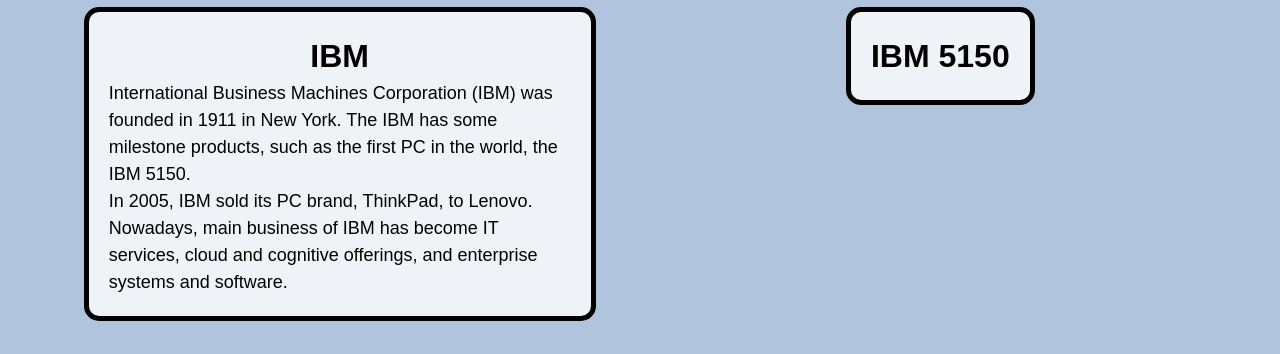
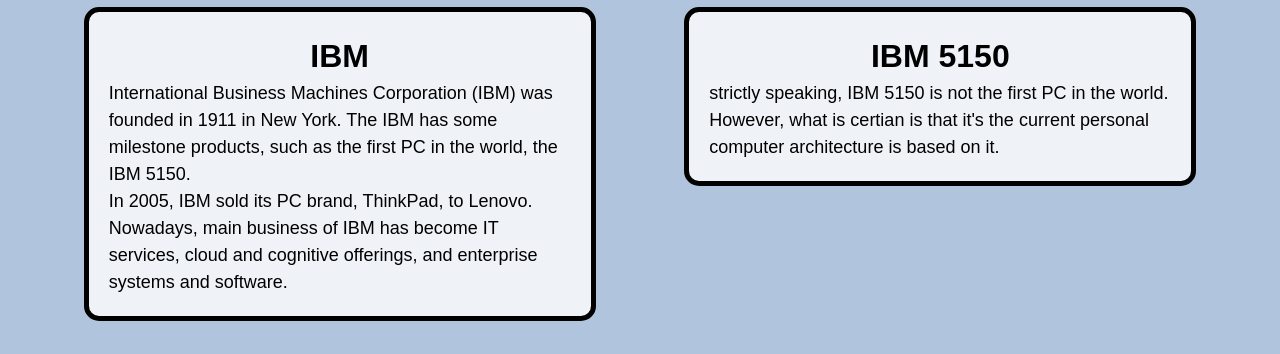
Before and after one commit to guanghanxi/portfolio, a plain HTML site: page company.html in a window 1280 px wide. Shown: the part 915-1269 px from the top of the page. Drawn offline with Linux system fonts and the light colour scheme; a web font is replaced by a local one.

Commit message:
first debug

```diff
--- a/company.html
+++ b/company.html
@@ -52,6 +52,7 @@
 
       <div class="text-block" tabindex="0">
         <h3>IBM 5150</h3>
+        <p>strictly speaking, IBM 5150 is not the first PC in the world. However, what is certian is that it's the current personal computer architecture is based on it.</p>
       </div>
     </div>
 
```
Also changed, not shown: pc.html (+2 -2 lines), science_fiction.html (+1 -1 lines), images/pc/pc-icon.jpg (added).
